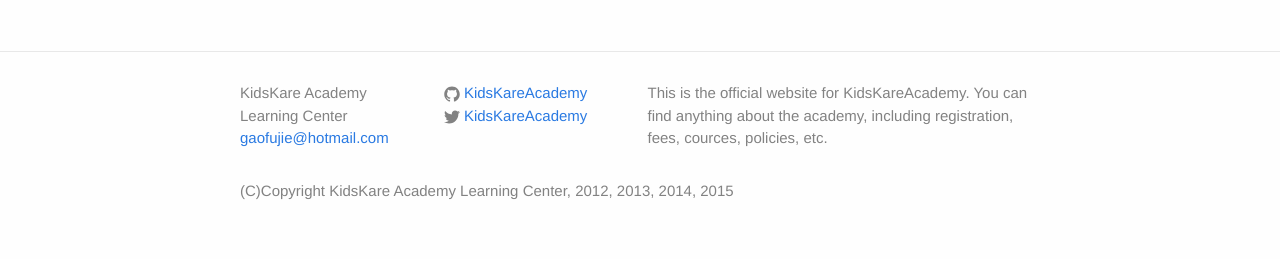
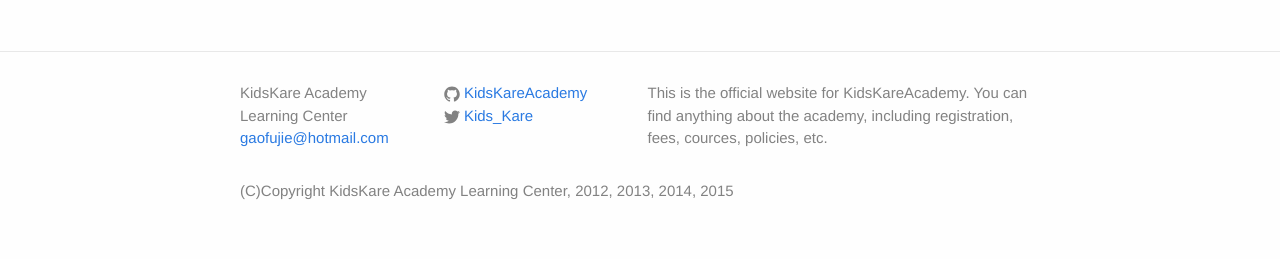
Before and after one commit to gfjreg/gfjreg.github.io, a Jekyll site: the page built from contact.html, in a window 1280 px wide. Shown: the part 1104-1363 px from the top of the page. Built offline with Jekyll 4.4.1, drawn with Linux system fonts in a browser that asks for light colours.

Commit message:
Update Facebook & Twitter

```diff
--- a/_config.yml
+++ b/_config.yml
@@ -14,7 +14,7 @@ address: 8135 NE 147th ST, Kenmore, WA 98028
 servearea: Serving Northshore, Lake Washington School Districts(Kenmore, Bothell, Kirkland, etc) since 2012
 servicecolor: color:green
 
-twitter_username: KidsKareAcademy
+twitter_username: Kids_Kare
 github_username:  KidsKareAcademy
 
 
```
